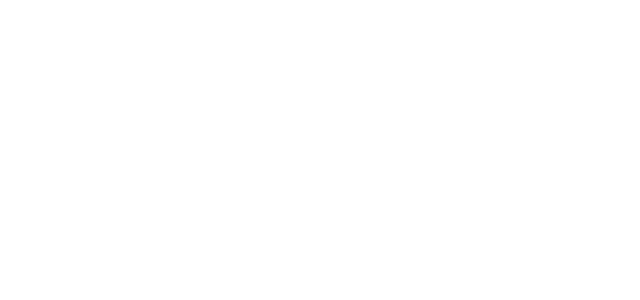
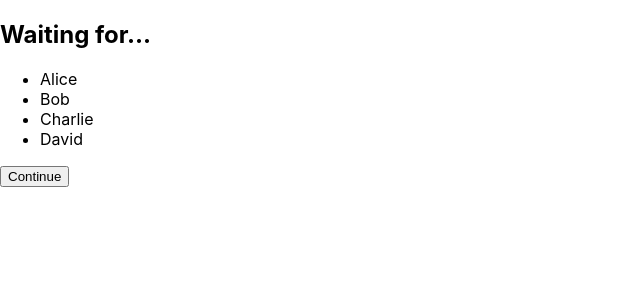
Before and after one commit to hyrumjackson/perception, a React (Create React App) app: page /waiting in a window 1280 px wide. Before the commit this address had no page. Shown: the top 300 px of the page, without its empty margins (0-640 px from the left). Built offline with nearby package versions, Linux system fonts and the light colour scheme; the HTML template or start-up script is replaced by a standard one.

Commit message:
Added waiting screen

```diff
--- a/src/App.tsx
+++ b/src/App.tsx
@@ -9,6 +9,7 @@
 import PlayerInfo from './pages/PlayerInfo';
 import PlayerLobby from './pages/PlayerLobby';
 import Question from './pages/Question';
+import Waiting from './pages/WaitingScreen';
 
 function App() {
   return (
@@ -24,6 +25,7 @@
         <Route path="/game-settings" element={<GameSettings />} />
         <Route path="/how-to-play" element={<HowToPlay />} />
         <Route path="/question" element={<Question />} />
+        <Route path="/waiting" element={<Waiting />} />
       </Routes>
     </Router>
   );
--- /dev/null
+++ b/src/pages/WaitingScreen.tsx
@@ -0,0 +1,20 @@
+import { useNavigate } from 'react-router-dom';
+
+const Waiting = () => {
+    const navigate = useNavigate();
+
+    return (
+        <div className="page">
+            <h2>Waiting for...</h2>
+            <ul>
+                <li>Alice</li>
+                <li>Bob</li>
+                <li>Charlie</li>
+                <li>David</li>
+            </ul>
+            <button onClick={() => navigate('/round-results')}>Continue</button>
+        </div>
+    );
+};
+
+export default Waiting;
```
